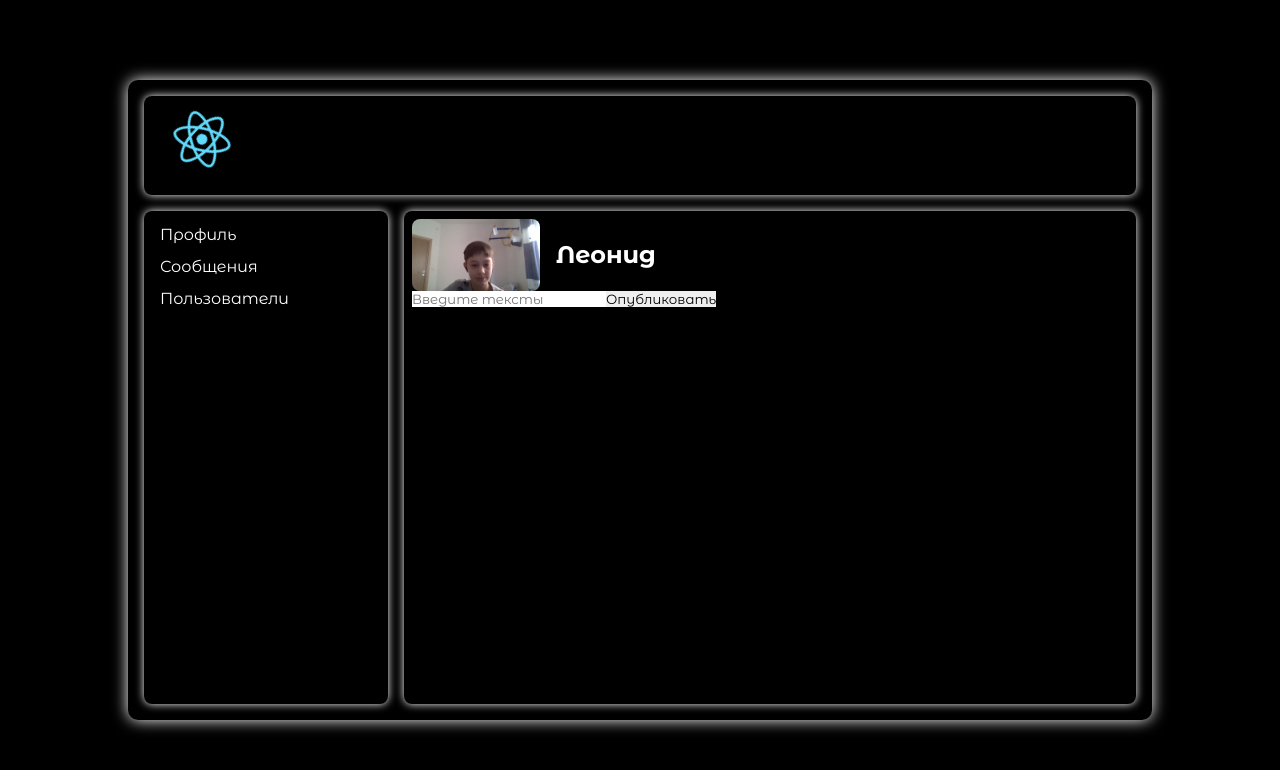
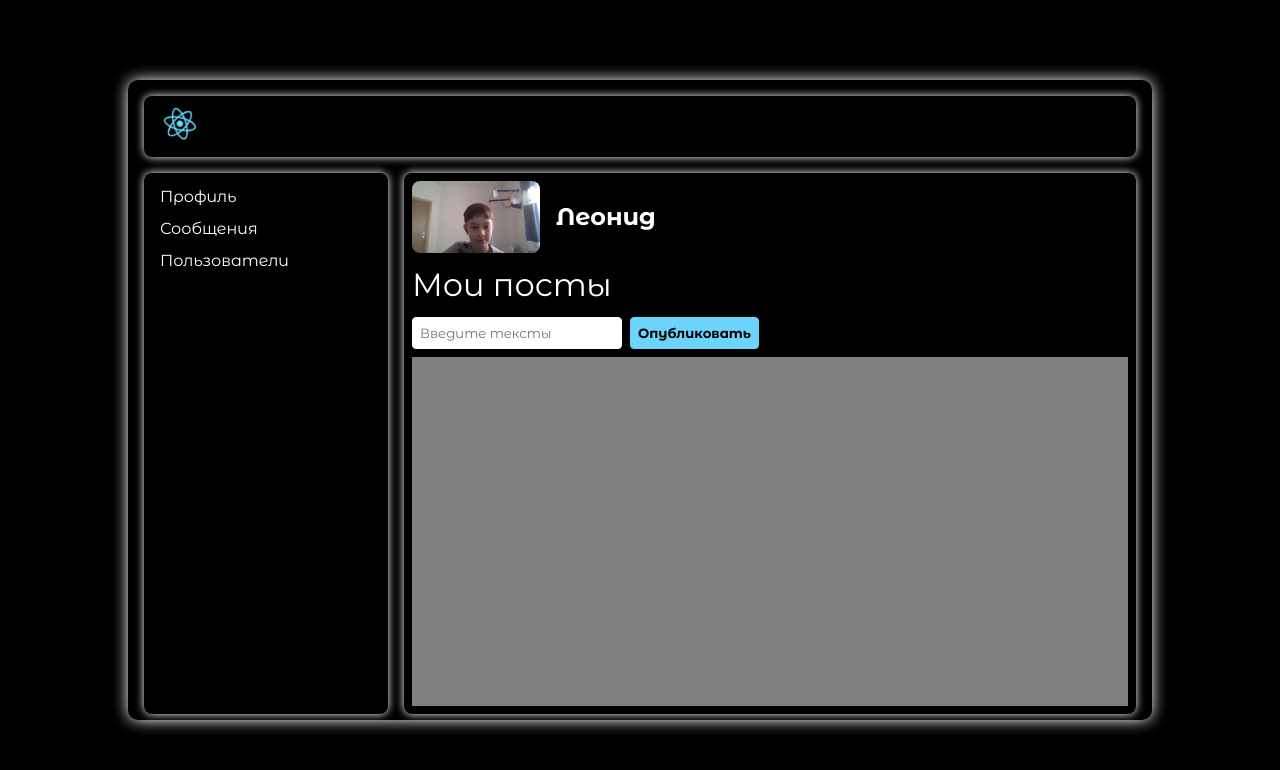
Before and after one commit to Leonid-Kosch/social-network, a React (Create React App) app: page / in a window 1280 px wide. Shown: the top 770 px of the page. Built offline with nearby package versions, Linux system fonts and the light colour scheme.

Commit message:
profile update 80%

```diff
--- a/src/App.css
+++ b/src/App.css
@@ -22,8 +22,7 @@ body {
   ;
   grid-template-columns: 3fr 9fr;
   gap: 16px;
-  /* grid-template-rows: minmax(2fr 2fr), minmax(10fr 10fr); */
-  grid-template-rows: 2fr 10fr;
+  grid-template-rows: 10% 89%;
 }
 .header{
   grid-area: header;
--- a/src/components/Profile/Profile.css
+++ b/src/components/Profile/Profile.css
@@ -2,6 +2,9 @@
     padding: 8px;
     box-shadow: 0 0 8px white;
     border-radius: 8px;
+    display: flex;
+    flex-direction: column;
+    gap: 16px;
 }
 .about-me{
     /* height: 30%; */
@@ -18,3 +21,56 @@
     font-size: 24px;
     font-weight: 700;
 }
+.posts__head h2{
+    color: white;
+    font-size: 32px;
+    margin-bottom: 16px;
+}
+.posts__head input{
+    border: solid 1px white;
+    border-radius: 4px;
+    padding: 7px;
+    width: 210px;
+    transition: all 0.3s;
+}
+.posts__head input:focus{
+    box-shadow: 0 0 10px white;
+}
+.posts__head button{
+    padding: 7px;
+    border: solid 1px #6CD3FA;
+    border-radius: 4px;
+    font-weight: bold;
+    background-color: #6CD3FA;
+    transition: all 0.3s;
+}
+.posts__head button:hover{
+    box-shadow:0 0 10px white;
+    background: transparent;
+    color: #6CD3FA;
+
+}
+.posts__input{
+    display: flex;
+    gap: 8px;
+}
+.posts{
+    flex-grow: 1;
+    display: flex;
+    flex-direction: column;
+    gap: 8px;
+}
+.posts__list{
+    flex-grow: 1;
+    background-color: gray;
+    overflow-y: auto;
+    height: 100px;
+}
+.posts__list::-webkit-scrollbar{
+    width: 5px;
+}
+.posts__list::-webkit-scrollbar-thumb{
+    width: 5px;
+    background-color: #6CD3FA;
+    border-radius: 5px;
+}
--- a/src/components/Profile/Profile.js
+++ b/src/components/Profile/Profile.js
@@ -11,8 +11,18 @@ function Profile () {
                 </h3>
             </div>
             <div className='posts'>
-                <input placeholder='Введите тексты' type='text'/>
-                <button>Опубликовать</button>
+                <div className='posts__head'>
+                    <h2>
+                        Мои посты
+                    </h2>
+                    <div className='posts__input'>
+                        <input placeholder='Введите тексты' type='text'/>
+                        <button>Опубликовать</button>
+                    </div>
+                </div>
+                <div className='posts__list'>
+
+                </div>
             </div>
         </div>
     );
--- a/src/components/header/Header.css
+++ b/src/components/header/Header.css
@@ -5,7 +5,7 @@
 }
 .logo{
     display: inline-block;
-    width: 100px;
+    width: 56px;
     animation: logo-spin infinite 4s linear;
 }
 .logo img{
```
